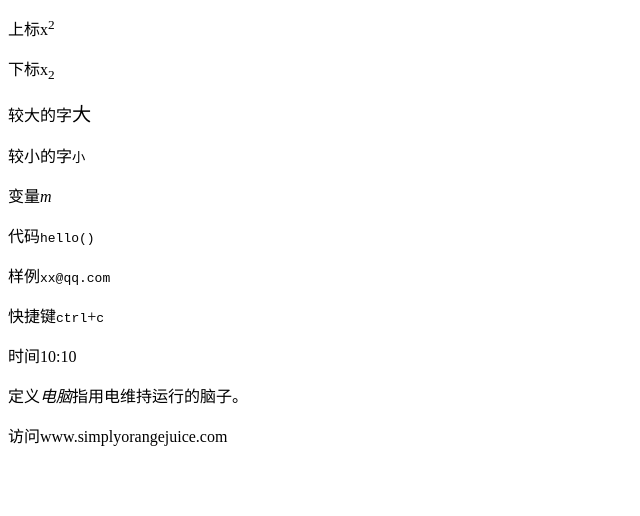
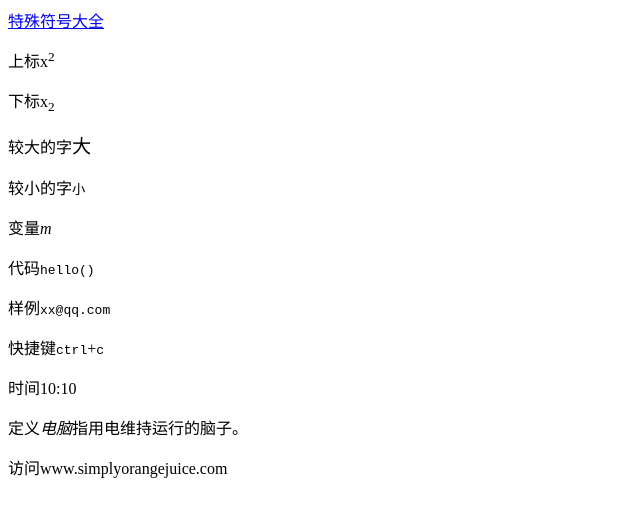
Before and after one commit to lvhanzhi/try.github.io, a plain HTML site: page html标签使用/特殊元素.html in a window 1280 px wide. Shown: the whole page, without its empty margins (0-640 px from the left). Drawn offline with Linux system fonts and the light colour scheme.

Commit message:
特殊符号大全

```diff
--- a/html标签使用/特殊元素.html
+++ b/html标签使用/特殊元素.html
@@ -5,6 +5,7 @@
 	<title>特殊元素</title>
 </head>
 <body>
+	<a href="http://www.sjyhome.com/html/html-special-characters.html">特殊符号大全</a>
 	<p>上标x<sup>2</sup></p>
 	<p>下标x<sub>2</sub></p>
 	<p>较大的字<big>大</big></p>
@@ -16,5 +17,6 @@
 	<p>时间<time>10:10</time></p>
 	<p>定义<dfn>电脑</dfn>指用电维持运行的脑子。</p>
 	<p>访问www.simply<wbr>orange<wbr>juice.com</p>
+
 </body>
 </html>
```
